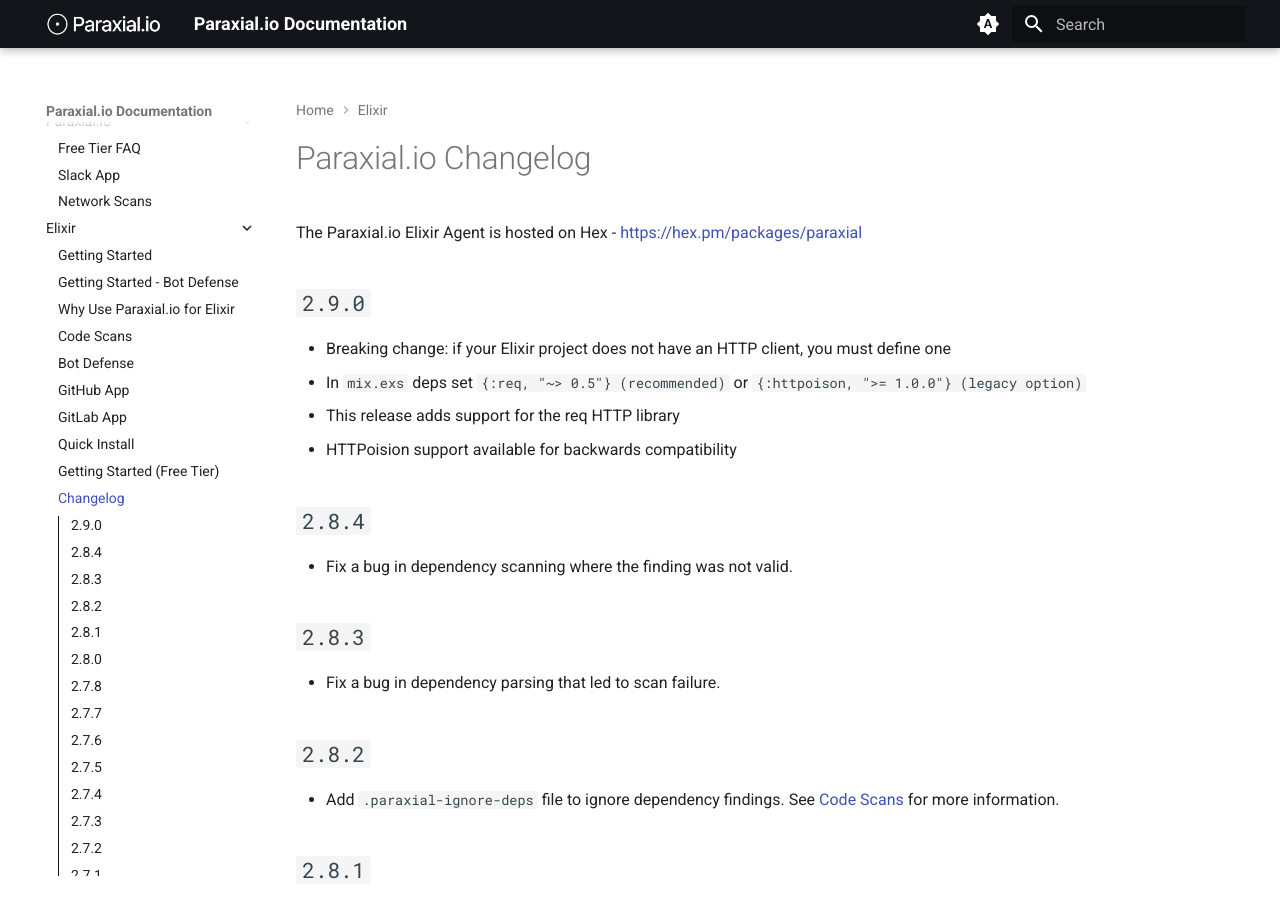
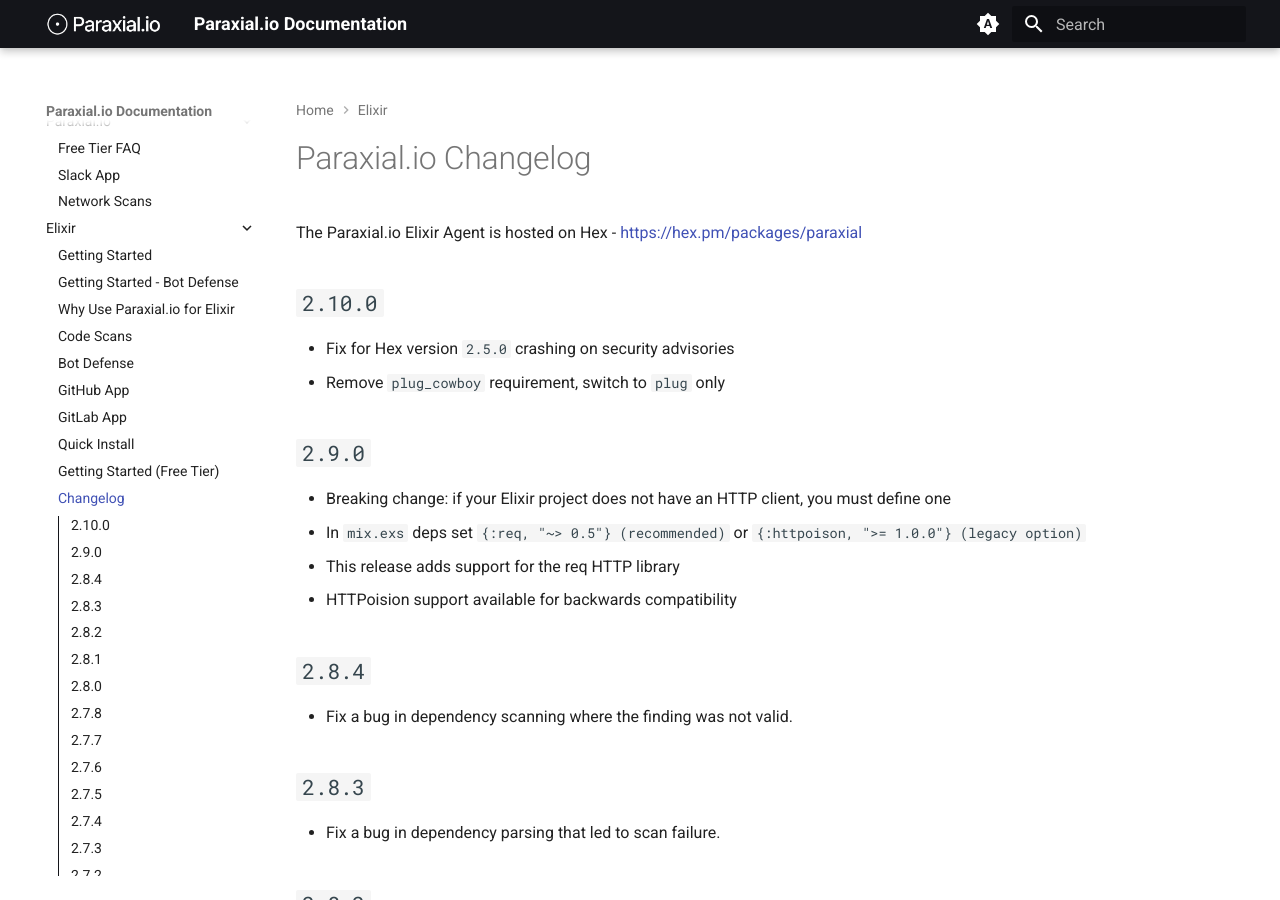
Before and after one commit to paraxialio/documentation, an MkDocs documentation site: the page built from docs/elixir/CHANGELOG.md, in a window 1280 px wide and 900 px high. Built offline with MkDocs 1.6.1 and Material for MkDocs 9.7.7, drawn with Linux system fonts in a browser that asks for light colours.

Commit message:
update changelog

```diff
--- a/docs/elixir/CHANGELOG.md
+++ b/docs/elixir/CHANGELOG.md
@@ -1,6 +1,10 @@
 # Paraxial.io Changelog
 
 The Paraxial.io Elixir Agent is hosted on Hex - [https://hex.pm/packages/paraxial](https://hex.pm/packages/paraxial)
+
+## `2.10.0`
+- Fix for Hex version `2.5.0` crashing on security advisories
+- Remove `plug_cowboy` requirement, switch to `plug` only
 
 ## `2.9.0`
 - Breaking change: if your Elixir project does not have an HTTP client, you must define one
```
